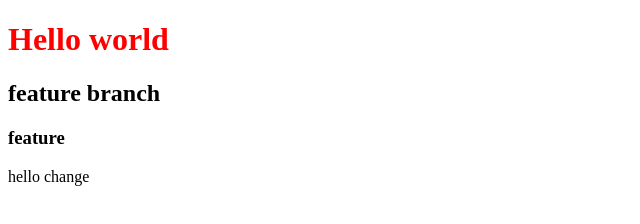
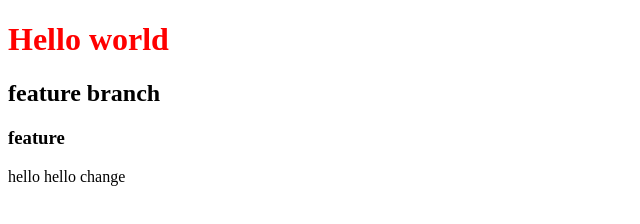
Before and after one commit to kasheemistry/web-project, a plain HTML site: page index.html in a window 1280 px wide. Shown: the full height of the page, 0-640 px from the left. Drawn offline with Linux system fonts and the light colour scheme; files that its build step writes are made by us from their sources.

Commit message:
changed something

```diff
--- a/index.html
+++ b/index.html
@@ -8,6 +8,6 @@
   <h1>Hello world</h1>
   <h2> feature branch</h2>
   <h3> feature </h3>
-  <p> hello change </p>
+  <p> hello hello change </p>
 </body>
 </html>
```
